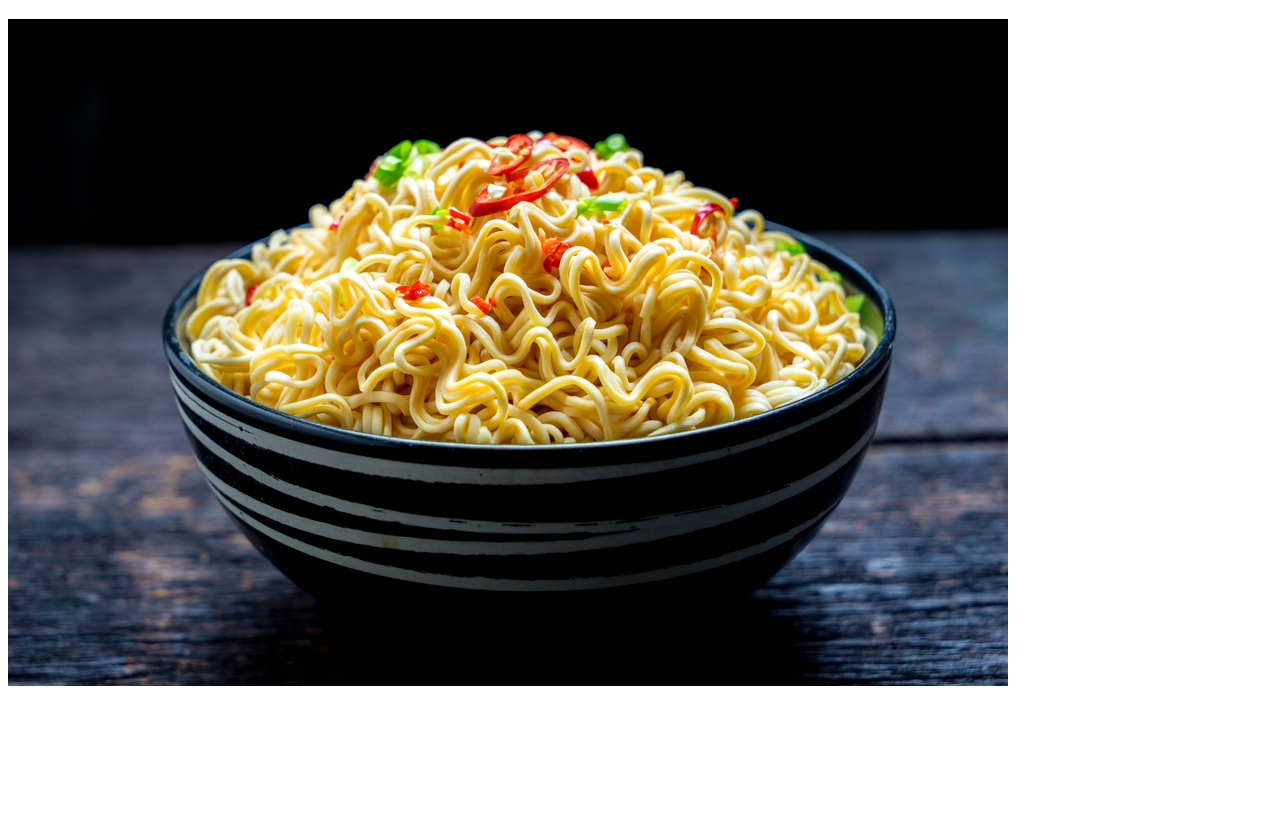
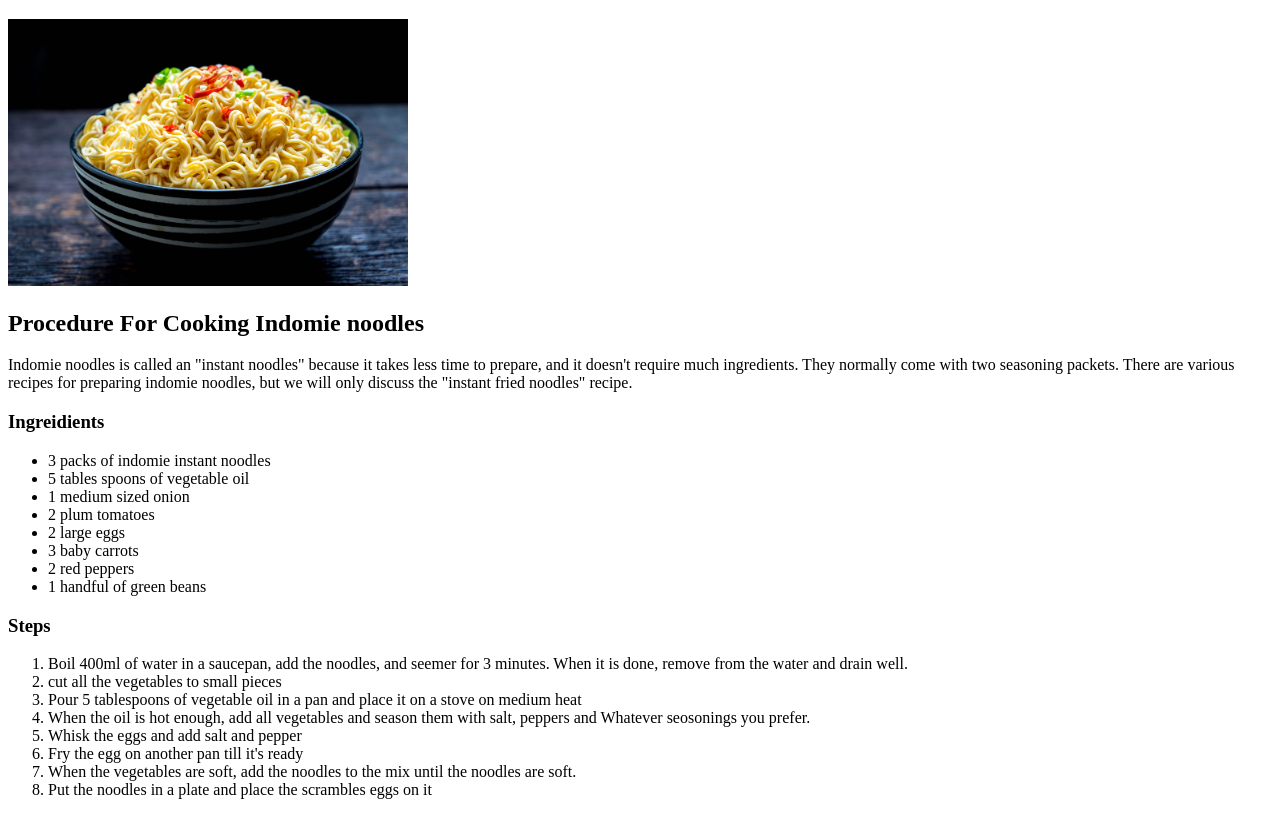
Before and after one commit to Divine-hash/odin-recipes, a plain HTML site: page recipes/indomie-noodles.html in a window 1280 px wide. Shown: the part 61-876 px from the top of the page. Before the commit the page ends 800 px from the top, so only its background shows below. Drawn offline with Linux system fonts and the light colour scheme.

Commit message:
Added ingridients and steps for the recipe

```diff
--- a/recipes/indomie-noodles.html
+++ b/recipes/indomie-noodles.html
@@ -8,6 +8,47 @@
     </head>
     <body>
         <h1>Indomie noodles</h1>
-        <img src="../images/indomie-noodles.jpg" alt="indomie noodles photo">
+        <img src="../images/indomie-noodles.jpg" alt="indomie noodles photo" width="400">
+
+        <h2>Procedure For Cooking Indomie noodles</h2>
+        <p>
+            Indomie noodles is called an "instant noodles" because it takes less time to prepare,
+            and it doesn't require much ingredients. They normally come with two seasoning packets.
+            There are various recipes for preparing indomie noodles, but we will only discuss the
+            "instant fried noodles" recipe.
+        </p>
+
+        <h3>Ingreidients</h3>
+        <ul>
+            <li>3 packs of indomie instant noodles</li>
+            <li>5 tables spoons of vegetable oil</li>
+            <li>1 medium sized onion</li>
+            <li>2 plum tomatoes</li>
+            <li>2 large eggs</li>
+            <li>3 baby carrots</li>
+            <li>2 red peppers</li>
+            <li>1 handful of green beans</li>
+        </ul>
+
+        <h3>Steps</h3>
+        <ol>
+            <li>
+                Boil 400ml of water in a saucepan, add the noodles, and seemer for 3 minutes.
+                When it is done, remove from the water and drain well.
+            </li>
+            <li>cut all the vegetables to small pieces </li>
+            <li>Pour 5 tablespoons of vegetable oil in a pan and place it on a stove on medium heat</li>
+            <li>
+                When the oil is hot enough, add all vegetables and season them with salt, peppers
+                and Whatever seosonings you prefer.
+            </li>
+            <li>Whisk the eggs and add salt and pepper</li>
+            <li>Fry the egg on another pan till it's ready</li>
+            <li>
+                When the vegetables are soft, add the noodles to the mix until the noodles
+                are soft.
+            </li>
+            <li>Put the noodles in a plate and place the scrambles eggs on it</li>
+        </ol>
     </body>
 </html>
```
